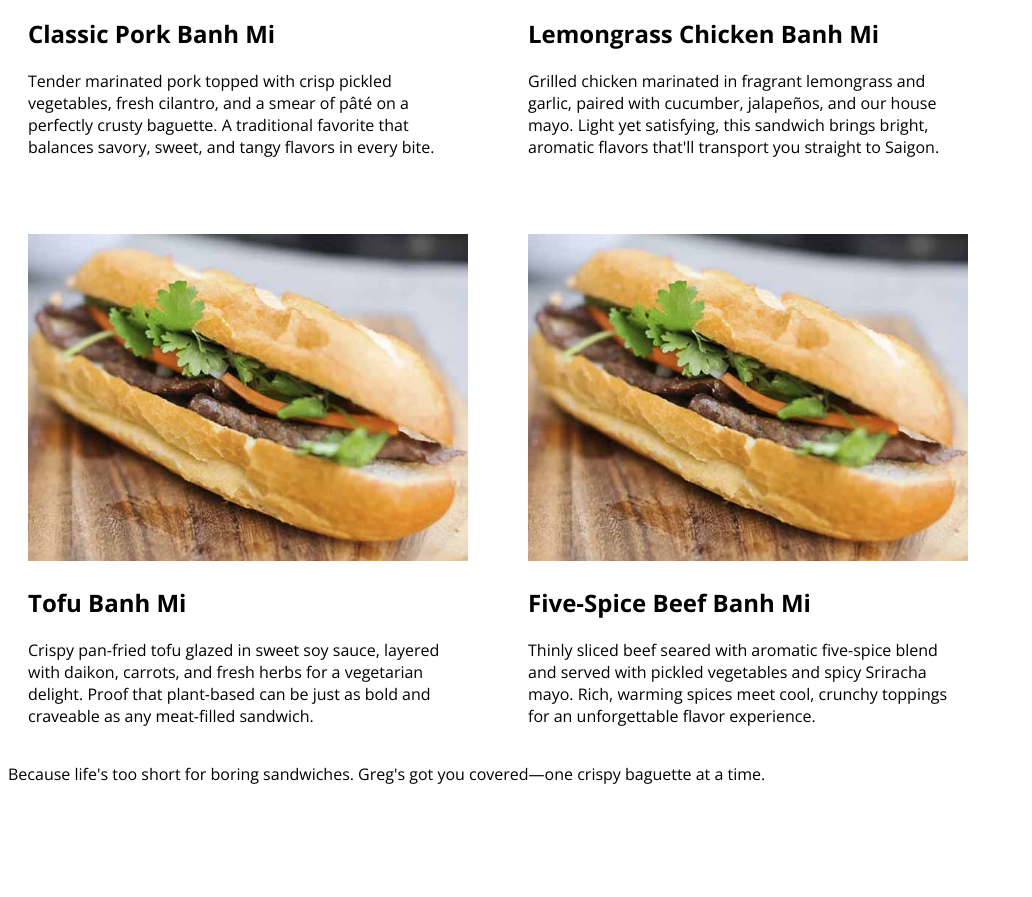
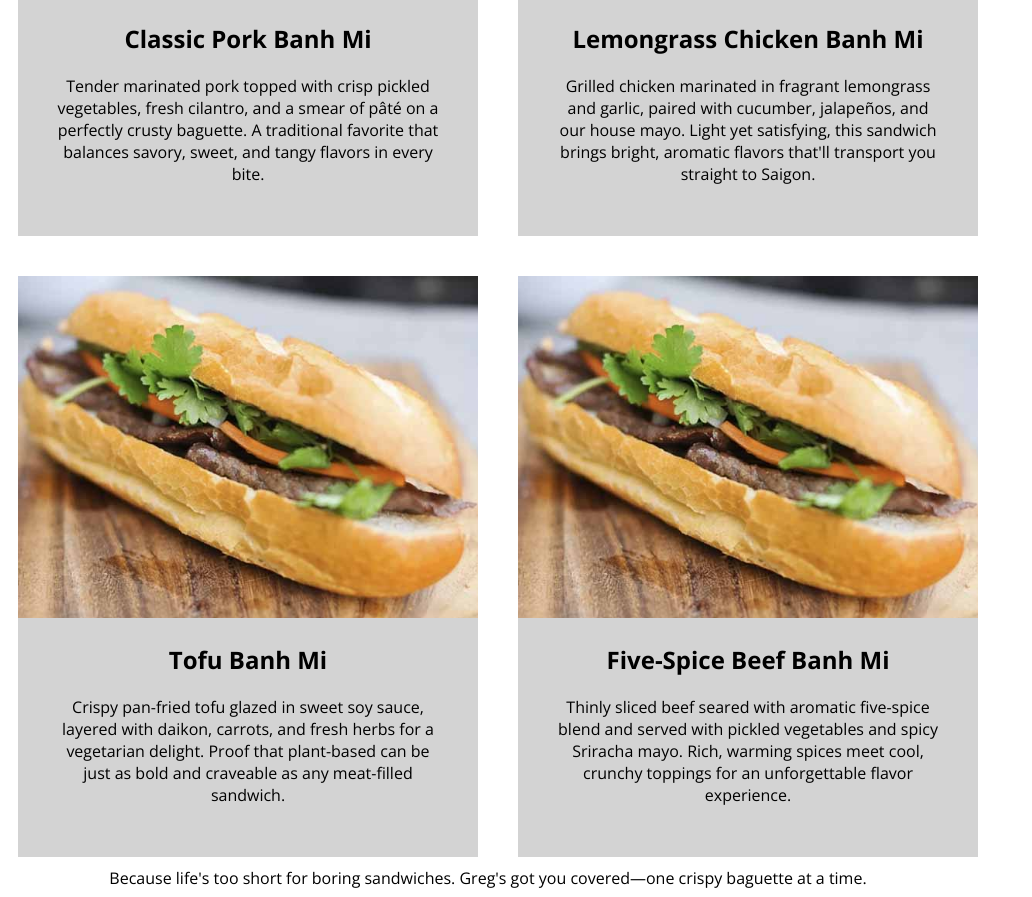
Before and after one commit to pommedeterror/exercise-6, a plain HTML site: page index.html in a window 1280 px wide. Shown: the part 648-1545 px from the top of the page, without its empty margins (0-1032 px from the left). Before the commit the page ends 1441 px from the top, so only its background shows below. Drawn offline with nearby package versions, Linux system fonts and the light colour scheme.

Commit message:
fixed grid alignment

```diff
--- a/index.html
+++ b/index.html
@@ -1,5 +1,5 @@
 <!DOCTYPE html>
-<html>
+<html lang="en-CA">
   <head>
     <title>Exercise 7: Banh Mi, menus, and layout</title>
     <!-- This is embed code for Google fonts, take a look at  https://fonts.google.com/ for more info, you can just pick fonts and get an embed code which you use here. See how I am controlling them from <style> most of the CSS is just pasted in from Google and I have made tweaks to the weights and added other bits. This is what we will learn next week.-->
@@ -19,10 +19,15 @@
       }
 
       h1 {
+        text-align: center;
         font-family: "Oswald", sans-serif;
         font-optical-sizing: auto;
         font-weight: 500;
         font-style: normal;
+      }
+
+      h2 {
+        text-align: center;
       }
 
       #site-title {}
@@ -54,10 +59,18 @@
         color: aqua;
       }
 
-      footer {}
+      footer {
+        text-align: center;
+      }
 
       img {
         width: 100%;
+      }
+
+      p {
+        text-align: center;
+        padding: 35px;
+        padding-top: 0px;
       }
 
       .container {
@@ -66,9 +79,11 @@
         gap: 20px;
       }
 
+
       .grid-item {
         margin: 10px;
-        padding: 10px;
+/*         padding: 10px;  */
+        background-color: lightgrey;
       }
 
     </style>
```
